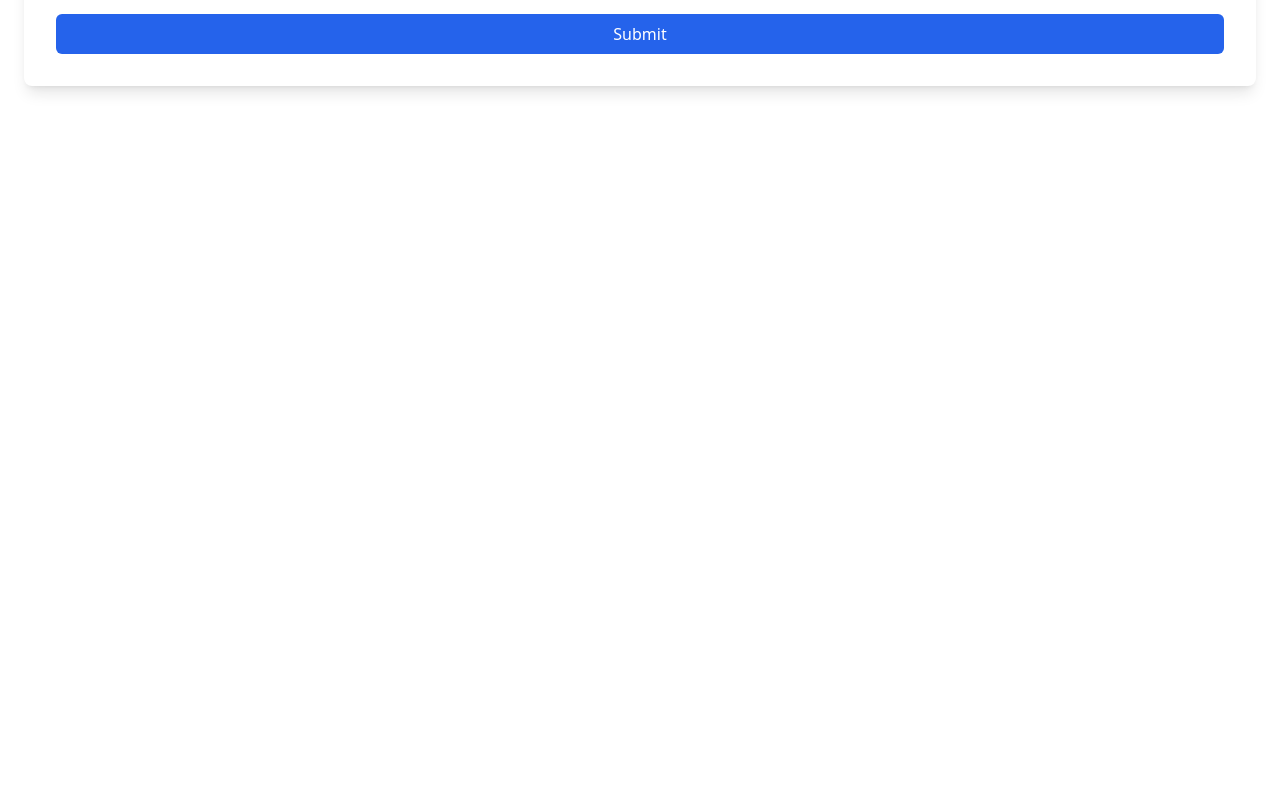
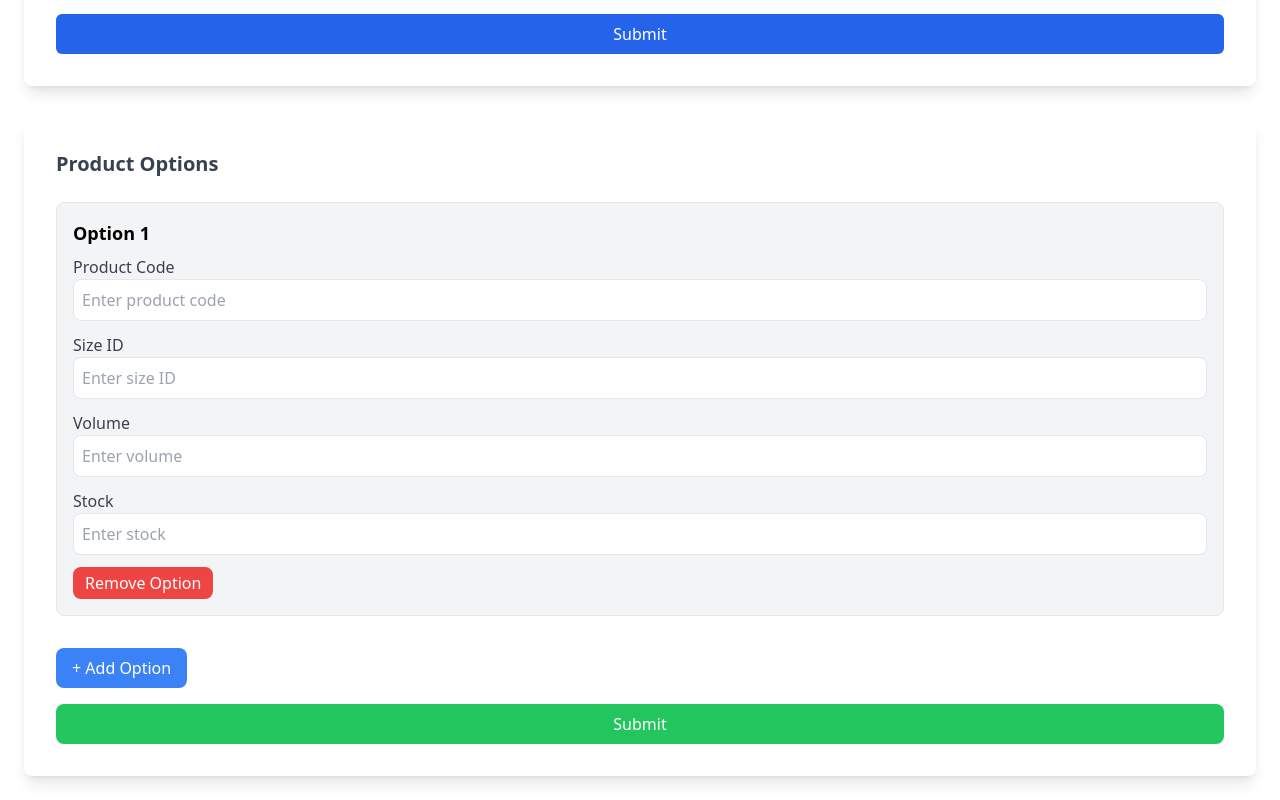
Before and after one commit to 6-SSGuard/SI-VILLAGE-VENDOR-FRONT, a React (Vite) app: page /product/add in a window 1280 px wide. Shown: the part 1764-2564 px from the top of the page. Before the commit the page ends 1874 px from the top, so only its background shows below. Built offline with nearby package versions, Linux system fonts and the light colour scheme; no server answers.

Commit message:
Feat: 상품 옵션 추가 컴포넌트

```diff
--- /dev/null
+++ b/src/components/ProductOptionForm.jsx
@@ -0,0 +1,111 @@
+import { useState } from 'react';
+import { useForm } from 'react-hook-form';
+
+const ProductOptionForm = () => {
+  const { register, handleSubmit } = useForm();
+  const [options, setOptions] = useState([
+    { productCode: '', sizeId: '', volume: '', stock: '' },
+  ]);
+
+  // 옵션 추가 핸들러
+  const addOption = () => {
+    setOptions([
+      ...options,
+      { productCode: '', sizeId: '', volume: '', stock: '' },
+    ]);
+  };
+
+  // 옵션 제거 핸들러
+  const removeOption = (index) => {
+    const newOptions = options.filter((_, i) => i !== index);
+    setOptions(newOptions);
+  };
+
+  // 폼 제출 핸들러
+  const onSubmit = (data) => {
+    console.log('Submitted data:', data);
+    // 제출 시 API 요청을 보내거나 데이터를 처리하는 로직 추가
+  };
+
+  return (
+    <form onSubmit={handleSubmit(onSubmit)} className="space-y-4">
+      {options.map((option, index) => (
+        <div key={index} className="border p-4 mb-4 rounded-lg bg-gray-100">
+          <h3 className="text-lg font-semibold mb-2">Option {index + 1}</h3>
+
+          {/* productCode */}
+          <div className="mb-3">
+            <label className="block text-gray-700">Product Code</label>
+            <input
+              type="text"
+              {...register(`options[${index}].productCode`, { required: true })}
+              placeholder="Enter product code"
+              className="border p-2 w-full rounded-lg"
+            />
+          </div>
+
+          {/* sizeId */}
+          <div className="mb-3">
+            <label className="block text-gray-700">Size ID</label>
+            <input
+              type="number"
+              {...register(`options[${index}].sizeId`, { required: true })}
+              placeholder="Enter size ID"
+              className="border p-2 w-full rounded-lg"
+            />
+          </div>
+
+          {/* volume */}
+          <div className="mb-3">
+            <label className="block text-gray-700">Volume</label>
+            <input
+              type="text"
+              {...register(`options[${index}].volume`, { required: true })}
+              placeholder="Enter volume"
+              className="border p-2 w-full rounded-lg"
+            />
+          </div>
+
+          {/* stock */}
+          <div className="mb-3">
+            <label className="block text-gray-700">Stock</label>
+            <input
+              type="number"
+              {...register(`options[${index}].stock`, { required: true })}
+              placeholder="Enter stock"
+              className="border p-2 w-full rounded-lg"
+            />
+          </div>
+
+          {/* 옵션 제거 버튼 */}
+          <button
+            type="button"
+            onClick={() => removeOption(index)}
+            className="bg-red-500 text-white px-3 py-1 rounded-lg"
+          >
+            Remove Option
+          </button>
+        </div>
+      ))}
+
+      {/* 옵션 추가 버튼 */}
+      <button
+        type="button"
+        onClick={addOption}
+        className="bg-blue-500 text-white px-4 py-2 rounded-lg"
+      >
+        + Add Option
+      </button>
+
+      {/* 폼 제출 버튼 */}
+      <button
+        type="submit"
+        className="w-full bg-green-500 text-white p-2 rounded-lg mt-4"
+      >
+        Submit
+      </button>
+    </form>
+  );
+};
+
+export default ProductOptionForm;
--- a/src/pages/VendorProductPage.jsx
+++ b/src/pages/VendorProductPage.jsx
@@ -1,6 +1,7 @@
 import CategorySelector from '../components/CategorySelector';
 import ProductForm from '../components/ProductForm';
 import ProductImageUpload from '../components/ProductImageUpload';
+import ProductOptionForm from '../components/ProductOptionForm'; // 옵션 폼 컴포넌트 추가
 
 const VendorProductPage = () => {
   return (
@@ -33,6 +34,14 @@ const VendorProductPage = () => {
         </h2>
         <ProductForm />
       </div>
+
+      {/* 옵션 추가 섹션 */}
+      <div className="p-8 bg-white rounded-lg shadow-lg mt-8">
+        <h2 className="text-xl font-semibold text-gray-700 mb-6">
+          Product Options
+        </h2>
+        <ProductOptionForm />
+      </div>
     </div>
   );
 };
```
